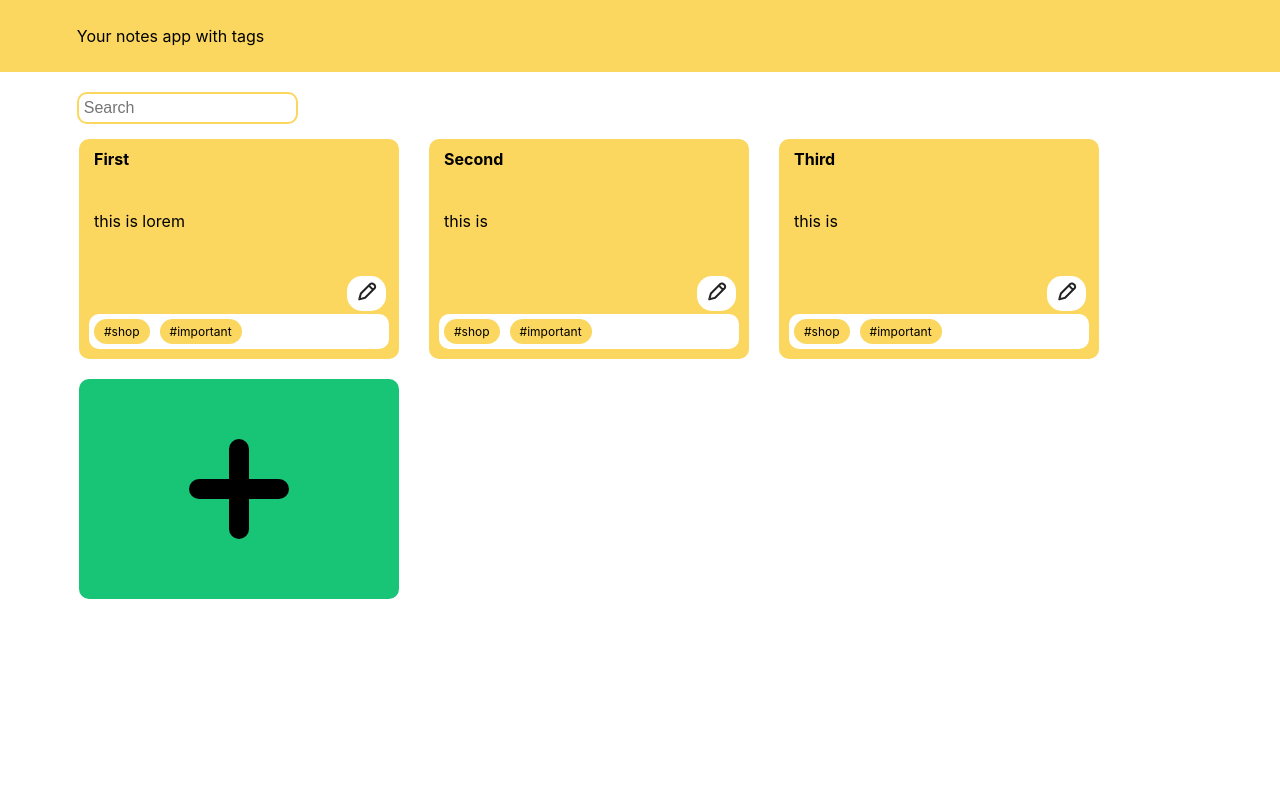
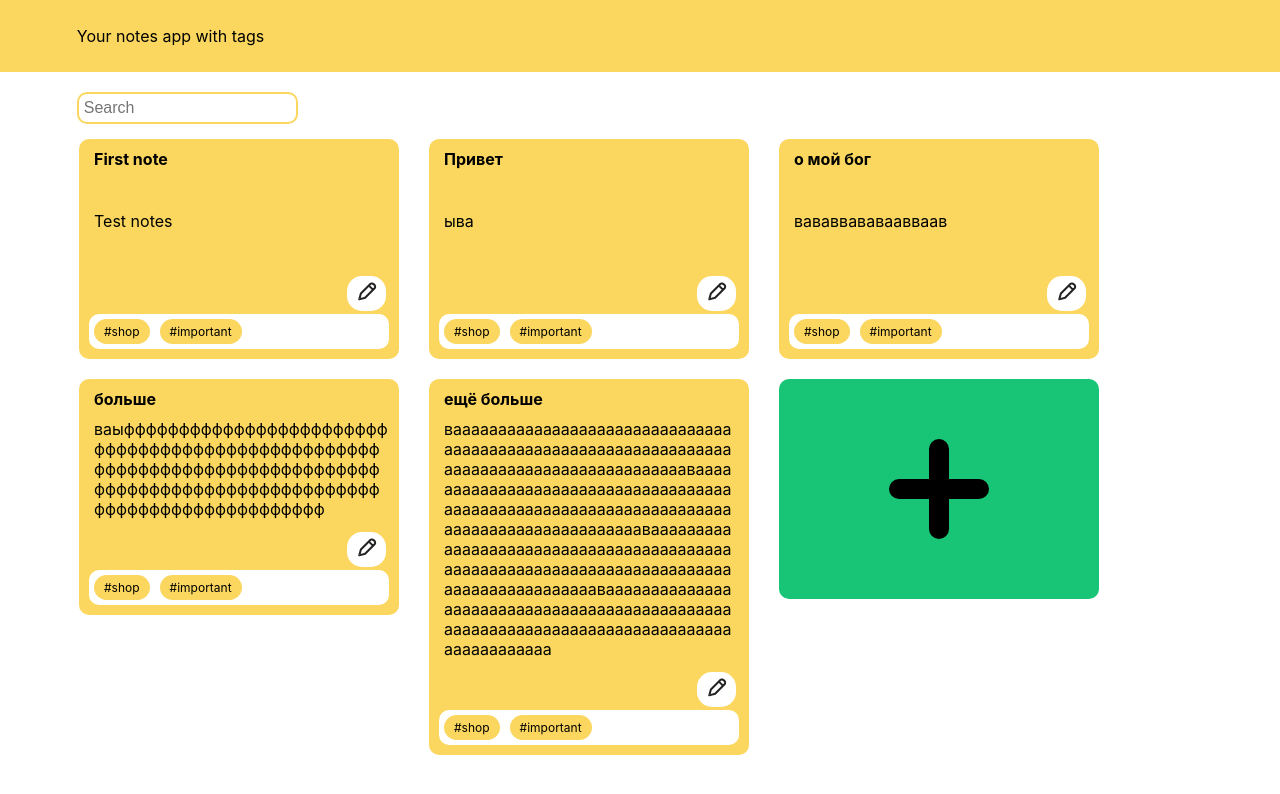
Before and after one commit to NormanSv/notesapp, a React (Create React App) app: page / in a window 1280 px wide. Shown: the top 794 px of the page. Built offline with nearby package versions, Linux system fonts and the light colour scheme; data requests are answered from the project's data file.

Commit message:
feat: add json-server (now you can store data)

```diff
--- a/db.json
+++ b/db.json
@@ -1,5 +1,29 @@
 {
-    "notes":[
-        {"id":1,"title":"First note", "body":"Test note"}
-    ]
+  "notes": [
+    {
+      "id": 1,
+      "title": "First note",
+      "body": "Test notes"
+    },
+    {
+      "title": "Привет",
+      "body": "ыва",
+      "id": 2
+    },
+    {
+      "title": "о мой бог",
+      "body": "вававвававаавваав",
+      "id": 3
+    },
+    {
+      "title": "больше",
+      "body": "ваыффффффффффффффффффффффффффффффффффффффффффффффффффффффффффффффффффффффффффффффффффффффффффффффффффффффффффффффффффффффффффф",
+      "id": 4
+    },
+    {
+      "title": "ещё больше",
+      "body": "вааааааааааааааааааааааааааааааааааааааааааааааааааааааааааааааааааааааааааааааааааааааааааваааааааааааааааааааааааааааааааааааааааааааааааааааааааааааааааааааааааааааааааааааааааааавааааааааааааааааааааааааааааааааааааааааааааааааааааааааааааааааааааааааааааааааааааааааааваааааааааааааааааааааааааааааааааааааааааааааааааааааааааааааааааааааааааааааааааааааааааа",
+      "id": 5
+    }
+  ]
 }
--- a/package.json
+++ b/package.json
@@ -6,6 +6,7 @@
     "@testing-library/jest-dom": "^5.11.4",
     "@testing-library/react": "^11.1.0",
     "@testing-library/user-event": "^12.1.10",
+    "axios": "^0.23.0",
     "node-sass": "^5.0.0",
     "react": "^17.0.2",
     "react-dom": "^17.0.2",
@@ -17,7 +18,8 @@
     "start": "react-scripts start",
     "build": "react-scripts build",
     "test": "react-scripts test",
-    "eject": "react-scripts eject"
+    "eject": "react-scripts eject",
+    "json-server":"json-server --watch db.json"
   },
   "eslintConfig": {
     "extends": [
--- a/src/App.js
+++ b/src/App.js
@@ -6,8 +6,7 @@ import CreateNote from './pages/CreateNote';
 import {
   BrowserRouter as Router,
   Switch,
-  Route,
-  Link
+  Route
 } from "react-router-dom";
 
 function App() {
--- a/src/pages/CreateNote.js
+++ b/src/pages/CreateNote.js
@@ -25,7 +25,26 @@ class CreateNote extends React.Component {
     });
   }
   handleSave(e) {
-  }
+    e.preventDefault();
+    fetch(`http://localhost:8080/notes`, {
+        method: 'POST',
+        crossDomain: true,
+        xhrFields: {
+            withCredentials: true
+        },
+        headers: {
+            Accept: 'application/json',
+            'Content-Type': 'application/json',
+            'Authorization': ''
+        },
+        body: JSON.stringify({title: this.state.title, body:this.state.body}),
+        credentials: 'include'
+    })
+    .then((data) => {
+        this.setState({ goBack: true });
+    })
+    .catch(err => console.error(err));
+}
 
   handleCancel(e) {
     e.preventDefault();
@@ -39,8 +58,8 @@ class CreateNote extends React.Component {
     return(
     <div className='container edit'>
       <div className='note add'>
-        <input type='text' className='noteTitle' placeholder="Note title" name="title" value={this.state.value} onChange={this.handleChange}></input>
-        <textarea className='noteBody' name="body" value={this.state.value} onChange={this.handleChange} rows="7" placeholder="Note Body"></textarea>
+        <input type='text' className='noteTitle' placeholder="Note title" name="title" value={this.state.title} onChange={this.handleChange}></input>
+        <textarea className='noteBody' name="body" value={this.state.body} onChange={this.handleChange} rows="7" placeholder="Note Body"></textarea>
         <div className='noteFooter'>
             <div className='noteBtns'>
                 <button type="button" className="btn" onClick={this.handleSave}>
--- a/src/pages/EditNote.js
+++ b/src/pages/EditNote.js
@@ -17,7 +17,16 @@ class EditNote extends React.Component {
   }
 
   componentDidMount() {
-    let noteId = this.props.match.params.id;
+    fetch(`http://localhost:8080/notes/${this.props.match.params.id}`)
+      .then((response) => {
+        return response.json();
+      })
+      .then((data) => {
+        this.setState({
+            title: data.title,
+            body: data.body,
+        })
+    });
   }
 
   handleChange(event) {
@@ -30,11 +39,46 @@ class EditNote extends React.Component {
     });
   }
   handleSave(e) {
-
+    e.preventDefault();
+    fetch(`http://localhost:8080/notes/${this.props.match.params.id}`, {
+        method: 'PATCH',
+        crossDomain: true,
+        xhrFields: {
+            withCredentials: true
+        },
+        headers: {
+            Accept: 'application/json',
+            'Content-Type': 'application/json',
+            'Authorization': ''
+        },
+        body: JSON.stringify({title: this.state.title, body:this.state.body}),
+        credentials: 'include'
+    })
+    .then((data) => {
+        this.setState({ goBack: true });
+    })
+    .catch(err => console.error(err));
   }
 
   handleDelete(e) {
-
+    e.preventDefault();
+    fetch(`http://localhost:8080/notes/${this.props.match.params.id}`, {
+        method: 'delete',
+        crossDomain: true,
+        xhrFields: {
+            withCredentials: true
+        },
+        headers: {
+            Accept: 'application/json',
+            'Content-Type': 'application/json',
+            'Authorization': ''
+        },
+        credentials: 'include'
+    })
+    .then((data) => {
+        this.setState({ goBack: true });
+    })
+    .catch(err => console.error(err));
   }
 
   handleCancel(e) {
@@ -49,8 +93,8 @@ class EditNote extends React.Component {
     return(
     <div className='container edit'>
       <div className='note add'>
-        <input type='text' className='noteTitle' placeholder="Note title" name="title" value={this.state.value} onChange={this.handleChange}></input>
-        <textarea className='noteBody' name="body" value={this.state.value} onChange={this.handleChange} rows="7" placeholder="Note Body"></textarea>
+        <input type='text' className='noteTitle' placeholder="Note title" name="title" value={this.state.title} onChange={this.handleChange}></input>
+        <textarea className='noteBody' name="body" value={this.state.body} onChange={this.handleChange} rows="7" placeholder="Note Body"></textarea>
         <div className='noteFooter'>
             <div className='noteBtns'>
                 <button type="button" className="btn" onClick={this.handleSave}>
--- a/src/pages/Noteslist.js
+++ b/src/pages/Noteslist.js
@@ -6,26 +6,20 @@ class Noteslist extends React.Component {
     constructor(props){
       super(props);
       this.state={
-        notes:[{
-          id:0,
-          title:"First",
-          body:"this is lorem",
-      },
-      {
-          id:1,
-          title:'Second',
-          body:'this is',
-      },
-      {
-          id:2,
-          title:'Third',
-          body:'this is',
-      }],
+        notes:[],
         searchQuery: '',
       }
     }
 
     componentDidMount() {
+      fetch('http://localhost:8080/notes')
+      .then((response) => {
+        return response.json();
+      })
+      .then((data) => {
+        this.setState({notes:data})
+        console.log(data);
+      });
     }
 
 
```
Also changed, not shown: 2 other files (tests, documents, lock files or other folders).
